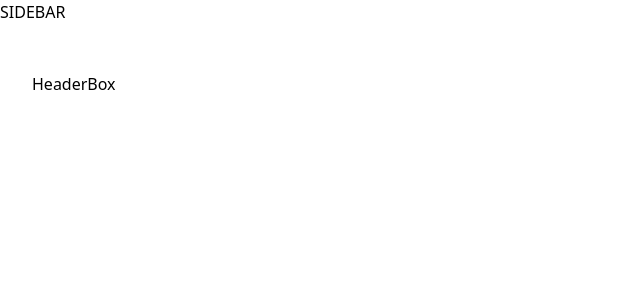
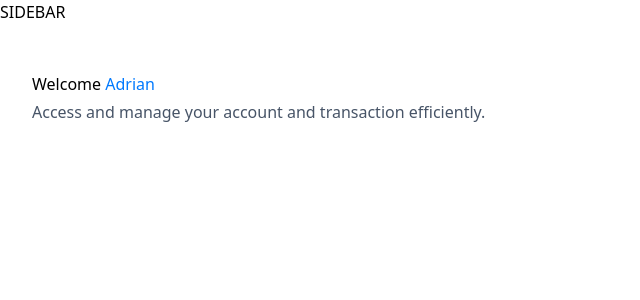
Before and after one commit to Berthje/banquee-app, a Next.js app: page / in a window 1280 px wide. Shown: the top 300 px of the page, without its empty margins (0-640 px from the left). Built offline with nearby package versions, Linux system fonts and the light colour scheme.

Commit message:
refactor: Update HeaderBox component to include user greeting

```diff
--- a/components/HeaderBox.tsx
+++ b/components/HeaderBox.tsx
@@ -2,7 +2,17 @@ import React from 'react'
 
 const HeaderBox = ({ type= "title", title, subtext, user }: HeaderBoxProps) => {
   return (
-    <div>HeaderBox</div>
+    <div className="header-box">
+        <h1 className="header-boxt-title">
+            {title}
+            {type === 'greeting' && (
+                <span className="text-bankGradient">
+                    &nbsp;{ user }
+                </span>
+            )}
+        </h1>
+        <p className="header-box-subtext">{subtext}</p>
+    </div>
   )
 }
 
```
